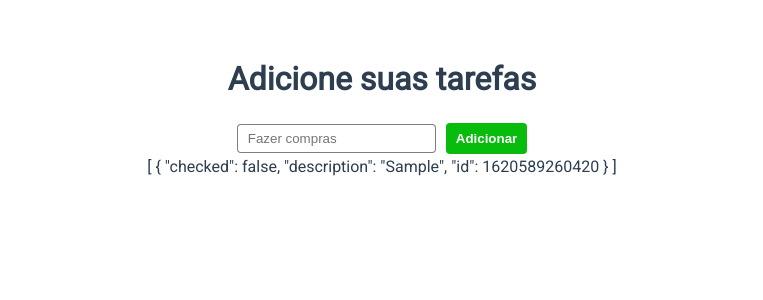
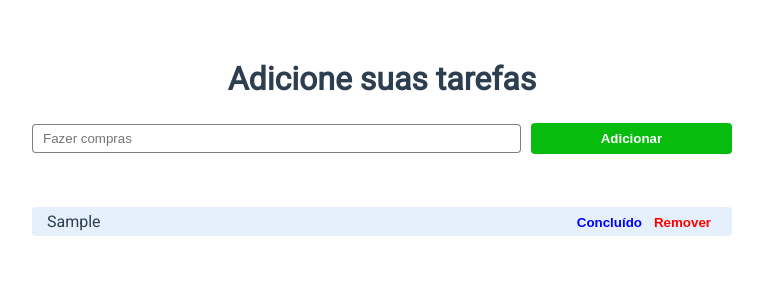
Before and after one commit to Patrick-Wilker/todo-vue, a Vue app: page / in a window 1280 px wide. Both pictures are taken after typing "Sample" into the empty fields and a click on the button "Adicionar". Shown: the top 300 px of the page, without its empty margins (258-1021 px from the left). Built offline with nearby package versions, Linux system fonts and the light colour scheme.

Commit message:
Listar tarefas

```diff
--- a/src/App.vue
+++ b/src/App.vue
@@ -6,7 +6,17 @@
             <input type="text" v-model="todo.description" id="texto" name="texto" placeholder="Fazer compras" required="required"><br><br>
             <button type="submit" name="btnSalvar">Adicionar</button>
         </form>
-        {{todos}}
+
+        <ul class="lista">
+          <li v-for="t in todos" :key="t.id">
+            {{t.description}}
+
+            <div class="buttons">
+                <button class="concluido">Concluído</button>
+                <button class="remover">Remover</button>
+            </div>
+          </li>
+        </ul>
     </main>
   </div>
 </template>
@@ -37,8 +47,20 @@ export default {
   color: #2c3e50;
   margin-top: 60px;
 }
+
+p, li, a, h1{
+  word-break: break-all;
+}
+
+a{
+    text-decoration: none;
+    color: black;
+    cursor: pointer;
+}
 main{
     text-align: center;
+    max-width: 700px;
+    margin: auto;
 }
 
 main form{
@@ -51,6 +73,7 @@ main form input{
     color: #1c1c1c;
     border: 1px solid rgba(0,0,0,0.5);
     border-radius: 4px;
+    width: 70%;
 }
 main form button{
     padding: 8px 10px;
@@ -61,9 +84,47 @@ main form button{
     border-radius: 4px;
     margin-left: 10px;
     transition: 0.5s;
+
+    width: 30%;
 }
 main form button:hover{
     cursor: pointer;
     background: #069b08;
 }
+main ul{
+    margin-top: 50px;
+    padding: 0;
+}
+
+main ul li+li{
+    margin-top: 10px;
+}
+
+main ul li{
+    list-style: none;
+    display: flex;
+    align-items: center;
+    justify-content: space-between;
+
+    background: rgba(0, 113, 227, 0.1);
+    border-radius: 4px;
+    padding: 5px 15px;
+}
+.buttons{
+  min-width: 100px;
+}
+.buttons button{
+  background: none;
+  border: 0;
+  font-weight: bold;
+}
+.buttons .concluido{
+  color: blue;
+  cursor: pointer;
+
+}
+.buttons .remover{
+  color: red;
+  cursor: pointer;
+}
 </style>
```
